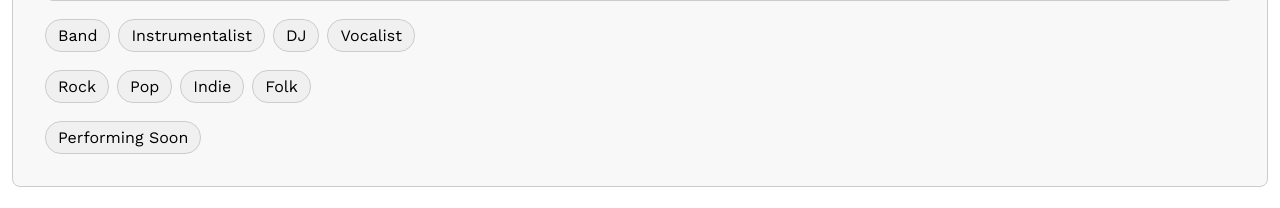
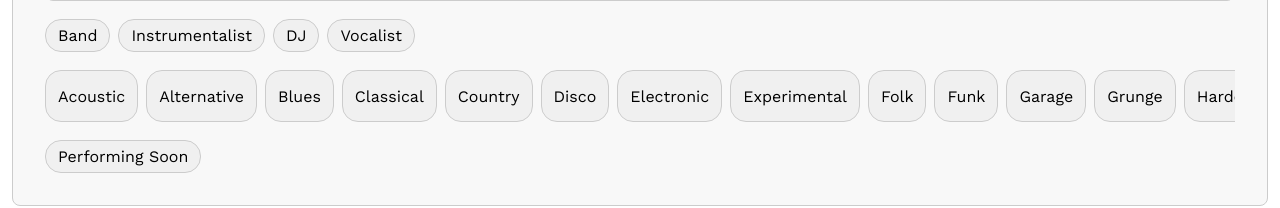
Before and after one commit to bandwidth-gig-guide/website-main, a Next.js app in the folder app/: page /artist in a window 1280 px wide. Shown: the part 281-489 px from the top of the page. Built offline with nearby package versions, Linux system fonts and the light colour scheme; no server answers.

Commit message:
feat: add full tag list

```diff
--- a/app/constants/tags.ts
+++ b/app/constants/tags.ts
@@ -1,6 +1,30 @@
 export const TAGS = [
-    "Rock",
-    "Pop",
-    "Indie",
-    "Folk"
+    'Acoustic',
+    'Alternative',
+    'Blues',
+    'Classical',
+    'Country',
+    'Disco',
+    'Electronic',
+    'Experimental',
+    'Folk',
+    'Funk',
+    'Garage',
+    'Grunge',
+    'Hardcore',
+    'Hip Hop',
+    'Indie',
+    'Jazz',
+    'Metal',
+    'Pop',
+    'Post Punk',
+    'Post Rock',
+    'Progressive Rock',
+    'Psychedelic',
+    'Punk',
+    'R&B',
+    'Reggae',
+    'Rock',
+    'Shoegaze',
+    'Soul'
 ];
```
